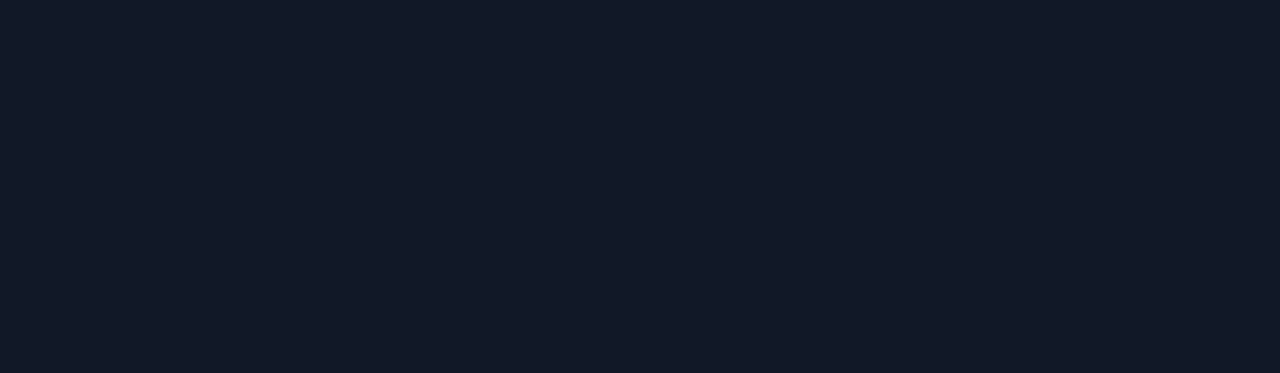
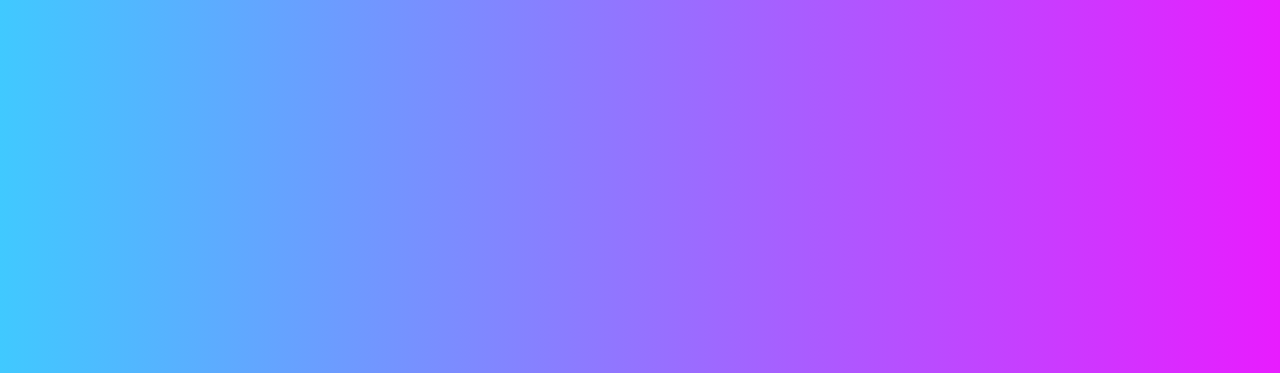
Before and after one commit to surveyor-saroar/Video-5, a plain HTML site: page index.html in a window 1280 px wide. Shown: the top 373 px of the page. Drawn offline with Linux system fonts and the light colour scheme.

Commit message:
Update index.html

```diff
--- a/index.html
+++ b/index.html
@@ -3,7 +3,8 @@
 <head>
   <meta charset="UTF-8" />
   <meta name="viewport" content="width=device-width, initial-scale=1.0" />
-  <title>Centered Flexbox Background</title>
+  <title>index.html - Gradient Background Stage</title>
+  <link href="https://fonts.googleapis.com/css2?family=Hind+Siliguri:wght@500;600;700&family=Plus+Jakarta+Sans:wght@600;700;800&display=swap" rel="stylesheet">
   <style>
     * {
       box-sizing: border-box;
@@ -15,21 +16,49 @@
       min-height: 100vh;
       display: flex;
       flex-direction: column;
-      align-items: center;     /* অনুভূমিকভাবে (Horizontal) মাঝে রাখে */
-      justify-content: center; /* উল্লম্বভাবে (Vertical) মাঝে রাখে */
-      background-color: #111827;
-      color: #f9fafb;
-      font-family: system-ui, -apple-system, sans-serif;
+      align-items: center;
+      justify-content: center;
+      background: linear-gradient(90deg, #40C9FF, #E81CFF);
+      font-family: 'Hind Siliguri', 'Plus Jakarta Sans', sans-serif;
+      color: #ffffff;
       padding: 20px;
+      overflow: hidden;
+    }
+
+    .stage {
+      position: relative;
+      width: 100%;
+      max-width: 960px;
+      aspect-ratio: 16 / 9;
+      border-radius: 20px;
+      display: flex;
+      align-items: center;
+      justify-content: center;
+      overflow: hidden;
+    }
+
+    .scene {
+      position: absolute;
+      inset: 0;
+      padding: 44px 56px;
+      display: flex;
+      flex-direction: column;
+      align-items: center;
+      justify-content: center;
+      text-align: center;
     }
   </style>
 </head>
 <body>
 
-  <div>
-    <!-- আপনার কন্টেন্ট এখানে থাকবে -->
-    <h1>কন্টেন্ট এখন স্ক্রিনের মাঝে</h1>
+  <div class="stage" id="stage">
+    <section class="scene active" data-scene="0">
+      <!-- আপনার সিন ১-এর কন্টেন্ট এখানে যুক্ত হবে -->
+    </section>
   </div>
 
+  <script>
+    const stage = document.getElementById('stage');
+  </script>
 </body>
 </html>
```
